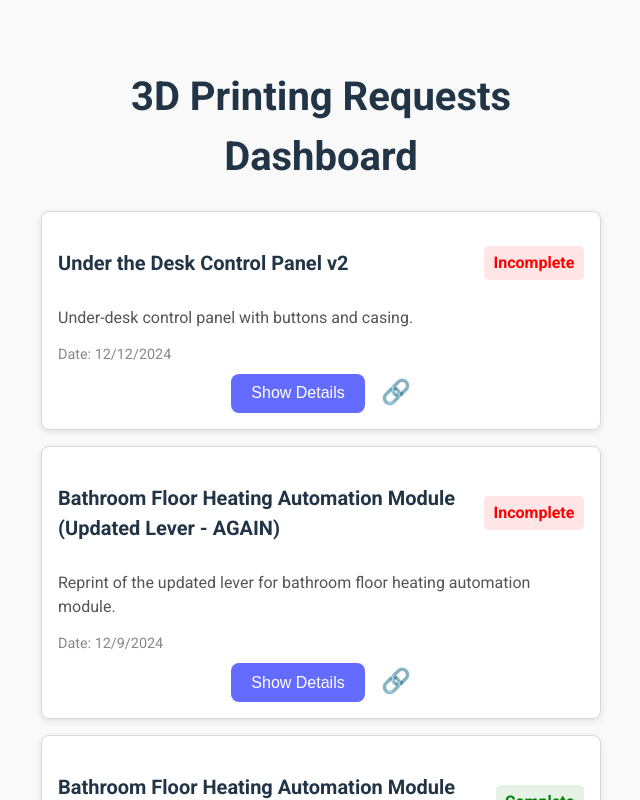
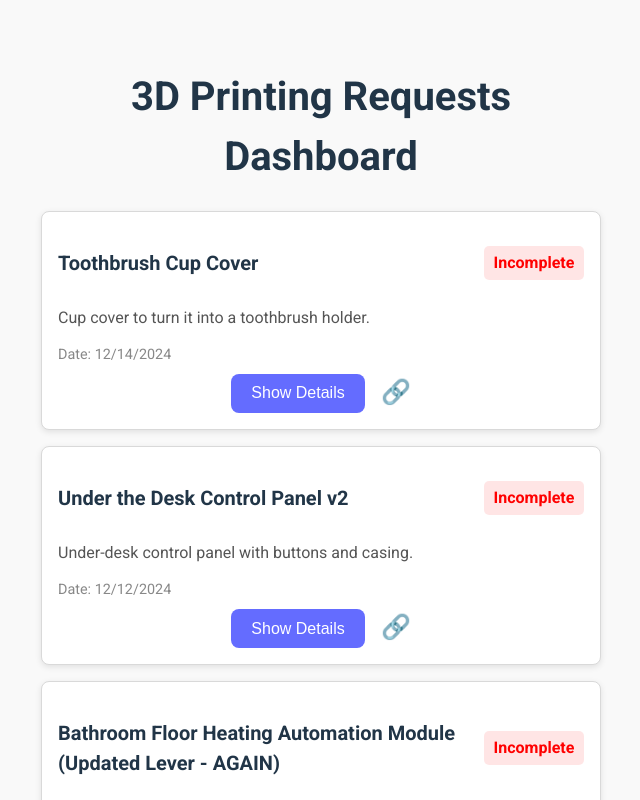
Before and after one commit to nejckovacic/3d-requests-dashboard, a Vue app: page / in a window 1280 px wide. Shown: the top 800 px of the page, without its empty margins (319-959 px from the left). Built offline with nearby package versions, Linux system fonts and the light colour scheme.

Commit message:
added request 7

```diff
--- a/src/components/RequestList.vue
+++ b/src/components/RequestList.vue
@@ -212,7 +212,37 @@ export default {
                     status: false,
                     link: "https://cad.onshape.com/documents/75039cd5821e3dfc6467f0d0/w/14d6594fbebf820875ff4dd8/e/39d327768d0d7a1ae0b2a855?renderMode=0&uiState=675aba958e537b0ed9ca3817",
                     date: "2024-12-12"
+                },
+                {
+                    id: 7,
+                    name: "Toothbrush Cup Cover",
+                    description: "A simple cover to transform a regular cup into a toothbrush holder.",
+                    shortDescription: "Cup cover to turn it into a toothbrush holder.",
+                    longDescription: `
+<strong>3D Printing Factory Order Slip</strong><br>
+<strong>Client:</strong> Nejc Kovačič<br>
+<strong>Order ID:</strong> TCC-2024-008<br><br>
+
+<strong>Item Details:</strong><br>
+<strong>Product Name:</strong> Toothbrush Cup Cover<br>
+<strong>Parts:</strong> 1 (Cup Cover)<br>
+<strong>Material:</strong> Any available color (please let me know the options so I can check with my mom 🌈)<br>
+<strong>Function:</strong> A cover designed to fit over a cup, converting it into a toothbrush holder.<br><br>
+
+<strong>Production Specifications:</strong><br>
+- **Quantity:** 1<br>
+- **Design Export:** Access the design here:<br>
+<a href="https://cad.onshape.com/documents/6a3db667a9c813f95b53c510/w/22f6a31166dd13a13a8a418d/e/b357a85dd7fdbbf0c763834a" target="_blank">View Design</a><br><br>
+
+<strong>Production Timeline:</strong> No rush—whenever you have time!<br><br>
+
+<strong>Note:</strong> Please let me know the color options so I can check with my mom before printing.
+`,
+                    status: false,
+                    link: "https://cad.onshape.com/documents/6a3db667a9c813f95b53c510/w/22f6a31166dd13a13a8a418d/e/b357a85dd7fdbbf0c763834a",
+                    date: "2024-12-14"
                 }
+
 
 
             ]
```
